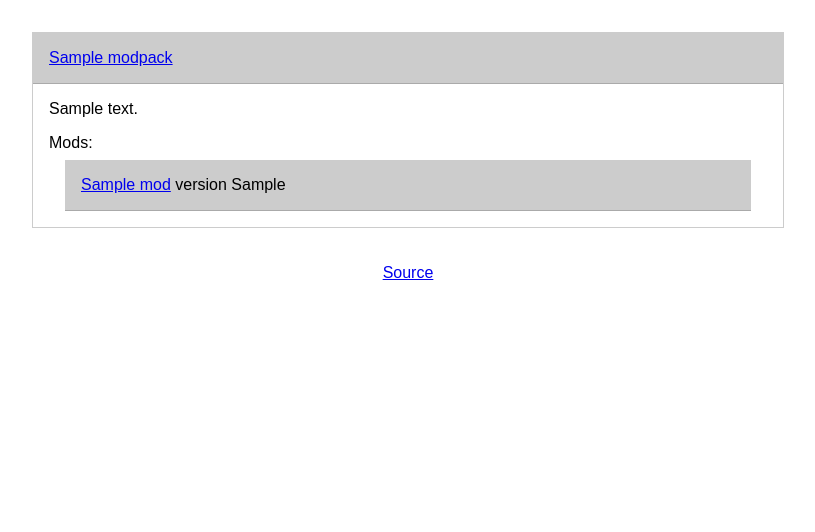
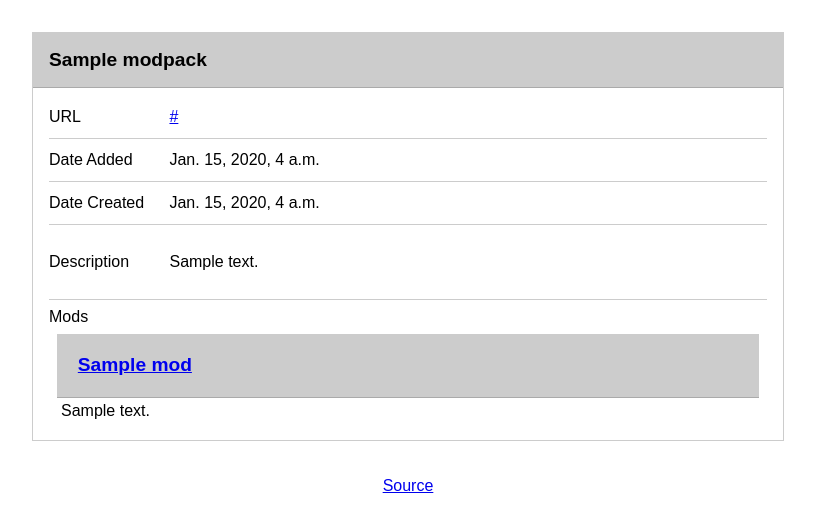
Before and after one commit to durandj/minecraft, a Django app: page /modpacks/1 in a window 1280 px wide. Shown: the part 106-638 px from the top of the page, without its empty margins (232-1047 px from the left). Run offline with Django 3.2, Linux system fonts and the light colour scheme; tables that the repository leaves empty hold one stand-in row (values such as "Sample post").

Commit message:
Add modpack and mod detail page

```diff
--- /dev/null
+++ b/minecraft/app/static/css/modpack.css
@@ -0,0 +1,67 @@
+div#modpack
+{
+	border: 1px solid #CCCCCC;
+	margin: 0px auto;
+	width: 750px;
+}
+
+div#modpack div.header span.name, div#modpack div.info div ul li div.header span.name
+{
+	font-size: 1.2em;
+	font-weight: bold;
+}
+
+div#modpack div.info
+{
+	padding: 1em;
+}
+
+div#modpack div.info > div
+{
+	padding: 0.5em 0px;
+}
+
+div#modpack div.info > div:first-child
+{
+	padding-top: 0px;
+}
+
+div#modpack div.info > div:not(:last-child)
+{
+	border-bottom: 1px solid #CCCCCC;
+}
+
+div#modpack div.info > div:last-child
+{
+	padding-bottom: 0px;
+}
+
+div#modpack div.info div label
+{
+	display: inline-block;
+	text-align: left;
+	width: 7em;
+}
+
+div#modpack div.info div span, div#modpack div.info div p
+{
+	display: inline-block;
+	padding: 0.25em;
+}
+
+div#modpack div.info div ul
+{
+	list-style: none;
+	margin: 0px;
+	padding: 0.5em 0.5em 0px;
+}
+
+div#modpack div.info div ul li:not(:last-child)
+{
+	padding-bottom: 0.25em;
+}
+
+div#modpack div.info div ul li p
+{
+	margin: 0px;
+}
--- a/minecraft/app/templates/login.html
+++ b/minecraft/app/templates/login.html
@@ -1,6 +1,8 @@
 {% extends 'page_wrapper.html' %}
 
 {% load staticfiles %}
+
+{% block title %}Login{% endblock %}
 
 {% block styles %}
 	<link rel="stylesheet" href="{% static 'css/login.css' %}" />
--- /dev/null
+++ b/minecraft/app/templates/modpack.html
@@ -0,0 +1,50 @@
+{% extends 'content_wrapper.html' %}
+
+{% load staticfiles %}
+
+{% block title %}{{ modpack.name }}{% endblock %}
+
+{% block content_styles %}
+	<link rel="stylesheet" href="{% static 'css/modpack.css' %}" />
+{% endblock %}
+
+{% block page %}
+	<div id="modpack">
+		<div class="header">
+			<span class="name">{{ modpack.name }}</span>
+		</div>
+		<div class="info">
+			<div>
+				<label>URL</label>
+				<span><a href="{{ modpack.url }}">{{ modpack.url }}</a></span>
+			</div>
+			<div>
+				<label>Date Added</label>
+				<span>{{ modpack.created_on }}</span>
+			</div>
+			<div>
+				<label>Date Created</label>
+				<span>{{ modpack.last_edited_on }}</span>
+			</div>
+			<div>
+				<label>Description</label>
+				<p>{{ modpack.description }}</p>
+			</div>
+			<div>
+				<label>Mods</label>
+				<ul>
+					{% for mod in modpack.mods.all %}
+					<li>
+						<div class="header">
+							<span class="name"><a href="{% url 'mod' mod.id %}">{{ mod.name }}</a></span>
+						</div>
+						<div class="description">
+							<p>{{ mod.description }}</p>
+						</div>
+					</li>
+					{% endfor %}
+				</ul>
+			</div>
+		</div>
+	</div>
+{% endblock %}
--- a/minecraft/app/templates/modpacks.html
+++ b/minecraft/app/templates/modpacks.html
@@ -1,6 +1,8 @@
 {% extends 'content_wrapper.html' %}
 
 {% load staticfiles %}
+
+{% block title %}Modpacks{% endblock %}
 
 {% block content_styles %}
 	<link rel="stylesheet" href="{% static 'css/modpacks.css' %}" />
@@ -12,7 +14,7 @@
 			{% for modpack in modpacks %}
 			<li class="modpack">
 				<div class="header">
-					<span class="name"><a href="{% url 'modpacks' %}/{{ modpack.id }}">{{ modpack.name }}</a></span>
+					<span class="name"><a href="{% url 'modpack' modpack.id %}">{{ modpack.name }}</a></span>
 				</div>
 				<div class="description">
 					<p>{{ modpack.description }}</p>
@@ -23,7 +25,7 @@
 						{% for mod in modpack.mods.all %}
 						<li>
 							<div class="header">
-								<span class="name"><a href="{% url 'mods' %}/{{ mod.id }}">{{ mod.name }}</a></span>
+								<span class="name"><a href="{% url 'mod' mod.id %}">{{ mod.name }}</a></span>
 								{% if mod.version %}
 								<span class="version">version {{ mod.version }}</span>
 								{% endif %}
--- a/minecraft/app/templates/mods.html
+++ b/minecraft/app/templates/mods.html
@@ -1,6 +1,8 @@
 {% extends 'content_wrapper.html' %}
 
 {% load staticfiles %}
+
+{% block title %}Mods{% endblock %}
 
 {% block content_styles %}
 	<link rel="stylesheet" href="{% static 'css/mods.css' %}" />
@@ -12,7 +14,7 @@
 			{% for mod in mods %}
 			<li>
 				<div class="header">
-					<span class="name"><a href="{% url 'mods' %}/{{ mod.id }}">{{ mod.name }}</a></span>
+					<span class="name"><a href="{% url 'mod' mod.id %}">{{ mod.name }}</a></span>
 					{% if mod.version %}
 					<span class="version">version {{ mod.version }}</span>
 					{% endif %}
--- a/minecraft/app/views.py
+++ b/minecraft/app/views.py
@@ -37,6 +37,15 @@ class ModsView(django_views.ListView):
 	model               = minecraft_models.Mod
 	template_name       = 'mods.html'
 
+class ModView(django_views.DetailView):
+	"""
+	The mod detail view
+	"""
+
+	context_object_name = 'mod'
+	model               = minecraft_models.Mod
+	template_name       = 'mod.html'
+
 class ModpacksView(django_views.ListView):
 	"""
 	The modpacks view
@@ -45,6 +54,15 @@ class ModpacksView(django_views.ListView):
 	context_object_name = 'modpacks'
 	model               = minecraft_models.Modpack
 	template_name       = 'modpacks.html'
+
+class ModpackView(django_views.DetailView):
+	"""
+	The modpack detail view
+	"""
+
+	context_object_name = 'modpack'
+	model               = minecraft_models.Modpack
+	template_name       = 'modpack.html'
 
 class LoginView(django_views.TemplateView):
 	"""
--- a/minecraft/urls.py
+++ b/minecraft/urls.py
@@ -9,9 +9,11 @@ from django.conf.urls import patterns, url
 from minecraft.app import views as minecraft_views
 
 urlpatterns = patterns('',
-	url(r'^$',					minecraft_views.HomeView.as_view(),		name = 'home'),
-	url(r'^mods(/\d+)?$',		minecraft_views.ModsView.as_view(),		name = 'mods'),
-	url(r'^modpacks(/\d+)?$',	minecraft_views.ModpacksView.as_view(),	name = 'modpacks'),
-	url(r'^login$',				minecraft_views.LoginView.as_view(),	name = 'login'),
-	url(r'^logout$',			minecraft_views.LogoutView.as_view(),	name = 'logout'),
+	url(r'^$',						minecraft_views.HomeView.as_view(),		name = 'home'),
+	url(r'^mods$',					minecraft_views.ModsView.as_view(),		name = 'mods'),
+	url(r'^mods/(?P<pk>\d+)$',		minecraft_views.ModView.as_view(),		name = 'mod'),
+	url(r'^modpacks$',				minecraft_views.ModpacksView.as_view(),	name = 'modpacks'),
+	url(r'^modpacks/(?P<pk>\d+)$',	minecraft_views.ModpackView.as_view(),	name = 'modpack'),
+	url(r'^login$',					minecraft_views.LoginView.as_view(),	name = 'login'),
+	url(r'^logout$',				minecraft_views.LogoutView.as_view(),	name = 'logout'),
 )
```
Also changed, not shown: minecraft/app/static/css/mod.css (added, +50 -0 lines), minecraft/app/templates/mod.html (added, +39 -0 lines).
